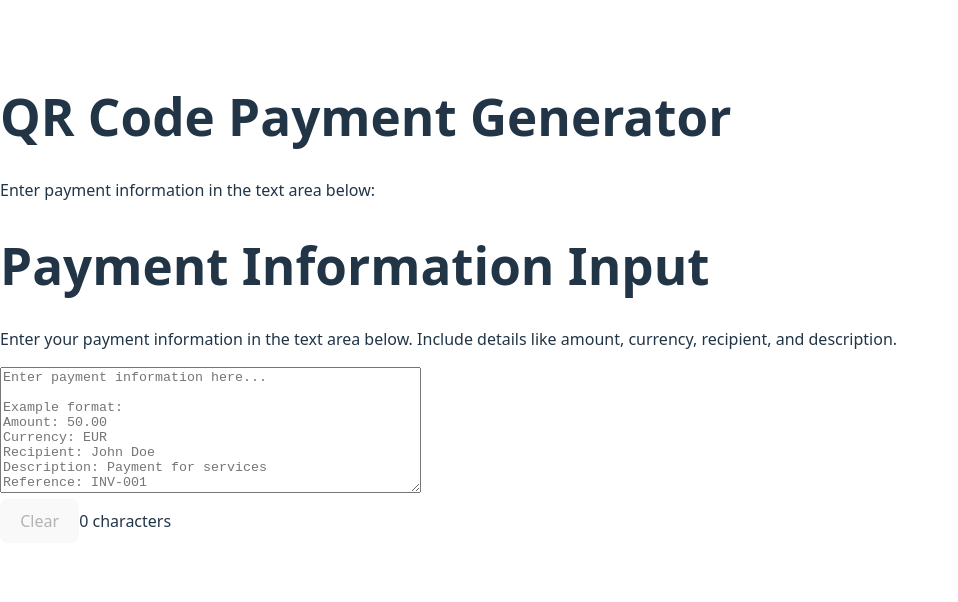
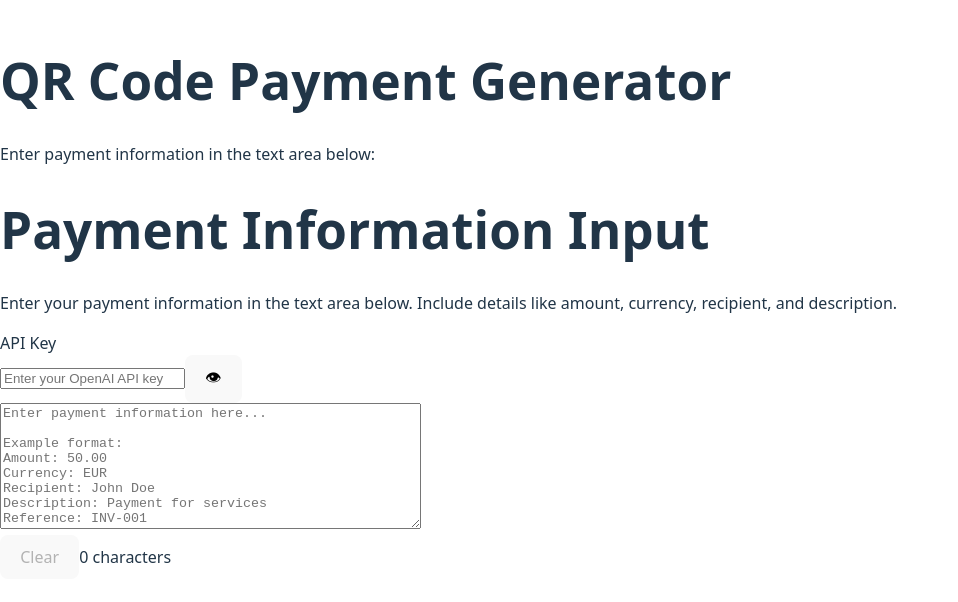
Before and after one commit to kosinal/qr-pay-code, a Preact app: page / in a window 1280 px wide. Shown: the part 102-704 px from the top of the page, without its empty margins (0-958 px from the left). Built offline with nearby package versions, Linux system fonts and the light colour scheme.

Commit message:
Add API key and fixed most of tests

```diff
--- /dev/null
+++ b/src/components/ApiKeyInput.css
@@ -0,0 +1,115 @@
+.api-key-input {
+  display: flex;
+  flex-direction: column;
+  gap: 0.5rem;
+  margin: 1rem 0;
+}
+
+.api-key-label {
+  font-weight: 600;
+  font-size: 0.9rem;
+  color: #374151;
+}
+
+.api-key-input-container {
+  display: flex;
+  align-items: center;
+  gap: 0.5rem;
+  position: relative;
+}
+
+.api-key-input-field {
+  flex: 1;
+  padding: 0.75rem;
+  border: 1px solid #d1d5db;
+  border-radius: 0.375rem;
+  font-size: 0.875rem;
+  font-family: monospace;
+  background-color: #ffffff;
+  transition: border-color 0.2s ease, box-shadow 0.2s ease;
+}
+
+.api-key-input-field:focus {
+  outline: none;
+  border-color: #6366f1;
+  box-shadow: 0 0 0 3px rgba(99, 102, 241, 0.1);
+}
+
+.api-key-toggle-btn,
+.api-key-clear-btn {
+  padding: 0.5rem;
+  border: 1px solid #d1d5db;
+  border-radius: 0.375rem;
+  background-color: #f9fafb;
+  cursor: pointer;
+  transition: background-color 0.2s ease;
+  font-size: 0.875rem;
+  min-width: 2.5rem;
+  display: flex;
+  align-items: center;
+  justify-content: center;
+}
+
+.api-key-toggle-btn:hover,
+.api-key-clear-btn:hover {
+  background-color: #f3f4f6;
+}
+
+.api-key-toggle-btn:active,
+.api-key-clear-btn:active {
+  transform: translateY(1px);
+}
+
+@media (max-width: 640px) {
+  .api-key-input-container {
+    flex-direction: column;
+    align-items: stretch;
+  }
+
+  .api-key-toggle-btn,
+  .api-key-clear-btn {
+    align-self: flex-end;
+    margin-top: 0.5rem;
+  }
+}
+
+/* Light theme */
+@media (prefers-color-scheme: light) {
+  .api-key-input-field {
+    background-color: #ffffff;
+    color: #111827;
+  }
+}
+
+/* Dark theme */
+@media (prefers-color-scheme: dark) {
+  .api-key-input {
+    --bg-color: #1f2937;
+    --text-color: #f9fafb;
+    --border-color: #4b5563;
+    --button-bg: #374151;
+    --button-hover: #4b5563;
+  }
+
+  .api-key-label {
+    color: #f9fafb;
+  }
+
+  .api-key-input-field {
+    background-color: var(--bg-color);
+    color: var(--text-color);
+    border-color: var(--border-color);
+  }
+
+  .api-key-toggle-btn,
+  .api-key-clear-btn {
+    background-color: var(--button-bg);
+    border-color: var(--border-color);
+    color: var(--text-color);
+  }
+
+  .api-key-toggle-btn:hover,
+  .api-key-clear-btn:hover {
+    background-color: var(--button-hover);
+  }
+}
--- /dev/null
+++ b/src/components/ApiKeyInput.tsx
@@ -0,0 +1,79 @@
+import { useState, useEffect } from 'preact/hooks';
+import { getLocalStorageItem, setLocalStorageItem, removeLocalStorageItem } from '../utils/localStorage';
+
+interface ApiKeyInputProps {
+  onApiKeyChange?: (apiKey: string) => void;
+  placeholder?: string;
+  className?: string;
+}
+
+export const ApiKeyInput = ({
+  onApiKeyChange,
+  placeholder = "Enter your API key",
+  className = ""
+}: ApiKeyInputProps) => {
+  const [apiKey, setApiKey] = useState('');
+  const [showKey, setShowKey] = useState(false);
+
+  const STORAGE_KEY = 'qr-pay-api-key';
+
+  useEffect(() => {
+    const storedKey = localStorage.getItem(STORAGE_KEY);
+    if (storedKey) {
+      setApiKey(storedKey);
+      onApiKeyChange?.(storedKey);
+    }
+  }, []);
+
+  const handleApiKeyChange = (event: Event) => {
+    if (event.target && event.target instanceof HTMLInputElement) {
+      const newKey = event.target.value;
+      setApiKey(newKey);
+      localStorage.setItem(STORAGE_KEY, newKey);
+      onApiKeyChange?.(newKey);
+    }
+  };
+
+  const clearApiKey = () => {
+    setApiKey('');
+    localStorage.removeItem(STORAGE_KEY);
+    onApiKeyChange?.('');
+  };
+
+  return (
+    <div class={`api-key-input ${className}`}>
+      <label htmlFor="api-key-input" class="api-key-label">
+        API Key
+      </label>
+      <div class="api-key-input-container">
+        <input
+          id="api-key-input"
+          type={showKey ? 'text' : 'password'}
+          value={apiKey}
+          onChange={handleApiKeyChange}
+          placeholder={placeholder}
+          class="api-key-input-field"
+          aria-label="API Key"
+        />
+        <button
+          type="button"
+          onClick={() => setShowKey(!showKey)}
+          class="api-key-toggle-btn"
+          aria-label={showKey ? "Hide API key" : "Show API key"}
+        >
+          {showKey ? '👁️' : '👁‍️'}
+        </button>
+        {apiKey && (
+          <button
+            type="button"
+            onClick={clearApiKey}
+            class="api-key-clear-btn"
+            aria-label="Clear API key"
+          >
+            ❌
+          </button>
+        )}
+      </div>
+    </div>
+  );
+};
--- a/src/components/SimpleLayout.tsx
+++ b/src/components/SimpleLayout.tsx
@@ -1,4 +1,5 @@
 import { PaymentTextInput } from './PaymentTextInput';
+import { ApiKeyInput } from './ApiKeyInput';
 
 interface SimpleLayoutProps {
   onPaymentTextChange: (text: string) => void;
@@ -14,6 +15,10 @@ export function SimpleLayout({ onPaymentTextChange }: SimpleLayoutProps) {
             Enter your payment information in the text area below.
             Include details like amount, currency, recipient, and description.
           </p>
+          <ApiKeyInput
+            placeholder="Enter your OpenAI API key"
+            onApiKeyChange={(apiKey) => console.log('API Key updated:', apiKey ? '***' : 'cleared')}
+          />
           <PaymentTextInput onPaymentTextChange={onPaymentTextChange} />
         </div>
       </main>
--- /dev/null
+++ b/src/utils/localStorage.ts
@@ -0,0 +1,52 @@
+/**
+ * Local storage utilities with error handling and type safety
+ */
+
+/**
+ * Get an item from localStorage with error handling
+ */
+export const getLocalStorageItem = <T>(key: string, defaultValue: T): T => {
+  try {
+    const item = localStorage.getItem(key);
+    return item === null ? defaultValue : JSON.parse(item) as T;
+  } catch (error) {
+    console.warn(`Error reading from localStorage key "${key}":`, error);
+    return defaultValue;
+  }
+};
+
+/**
+ * Set an item in localStorage with error handling
+ */
+export const setLocalStorageItem = <T>(key: string, value: T): void => {
+  try {
+    localStorage.setItem(key, JSON.stringify(value));
+  } catch (error) {
+    console.warn(`Error writing to localStorage key "${key}":`, error);
+  }
+};
+
+/**
+ * Remove an item from localStorage with error handling
+ */
+export const removeLocalStorageItem = (key: string): void => {
+  try {
+    localStorage.removeItem(key);
+  } catch (error) {
+    console.warn(`Error removing from localStorage key "${key}":`, error);
+  }
+};
+
+/**
+ * Check if localStorage is available
+ */
+export const isLocalStorageAvailable = (): boolean => {
+  try {
+    const testKey = '__test__';
+    localStorage.setItem(testKey, 'test');
+    localStorage.removeItem(testKey);
+    return true;
+  } catch (error) {
+    return false;
+  }
+};
```
Also changed, not shown: src/test/setup.ts (+1 -12 lines), 2 other files (tests, documents, lock files or other folders).
